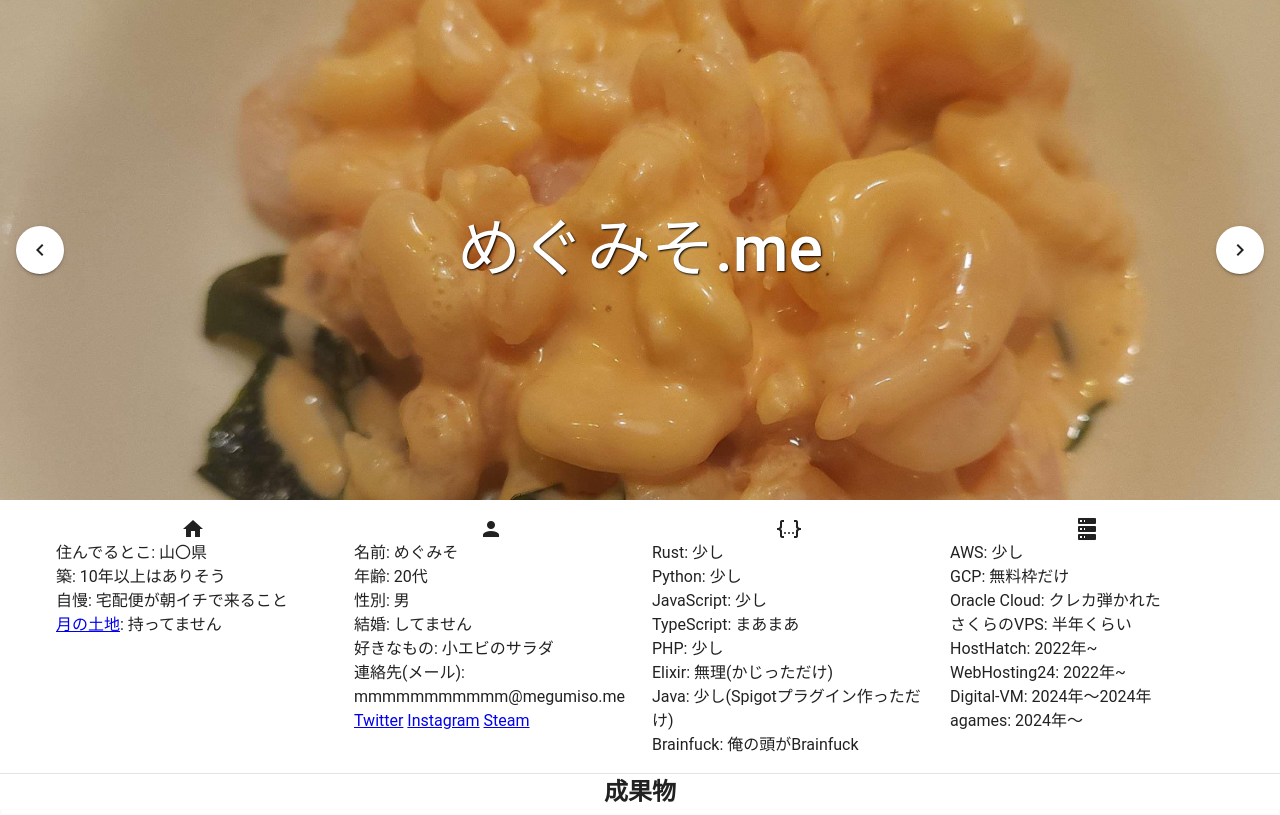
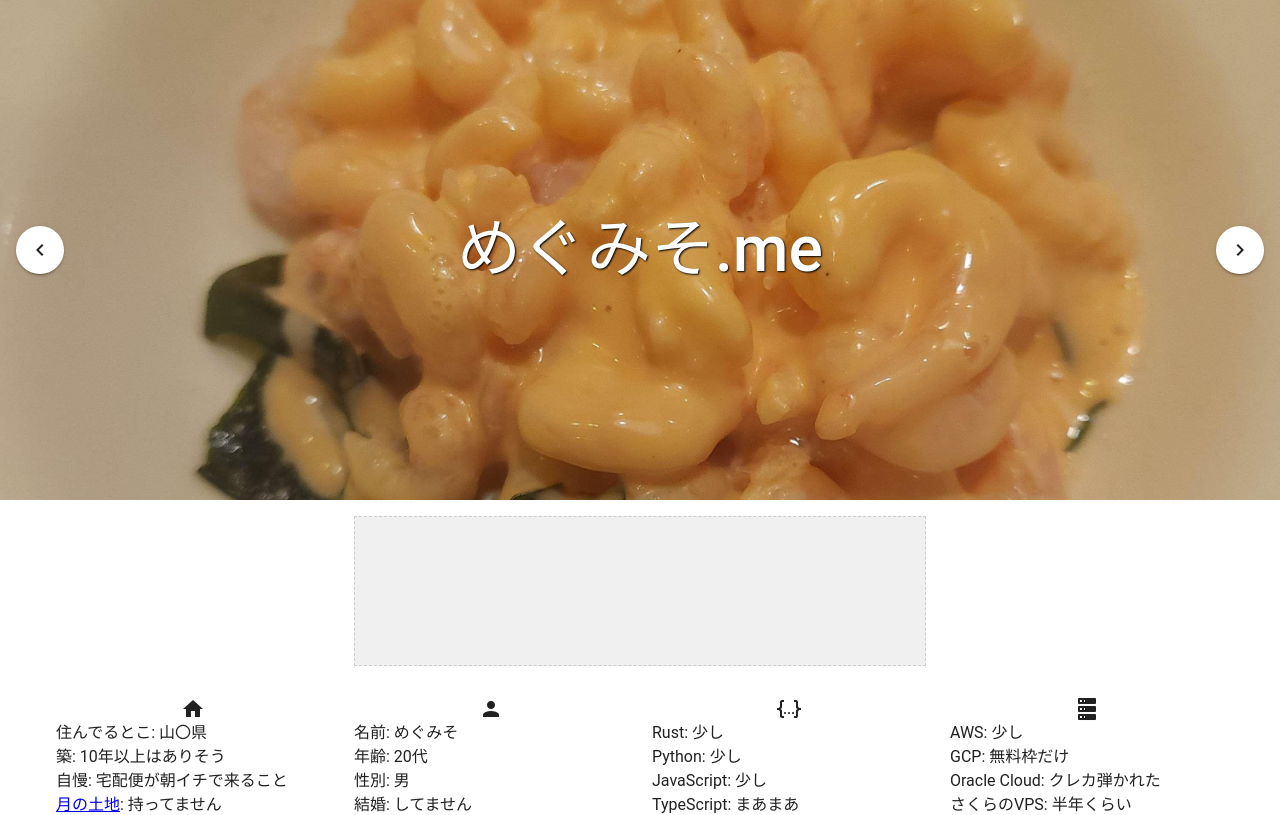
Before and after one commit to Megumiso/megumiso.me, a Vue app: page / in a window 1280 px wide. Shown: the top 815 px of the page. Built offline with nearby package versions, Linux system fonts and the light colour scheme.

Commit message:
画像確保用のスペース

```diff
--- a/src/pages/index.vue
+++ b/src/pages/index.vue
@@ -22,6 +22,17 @@
       画像のネタがない
     </v-carousel-item>
   </v-carousel>
+  <div align="center">
+    <v-container style="height: 180px;">
+      <v-row align="center" justify="center">
+        <v-col cols="12" sm="6">
+          <div style="height: 150px; background-color: #f0f0f0; border: 1px dashed #ccc;">
+            <!-- ここに後から画像を追加 -->
+          </div>
+        </v-col>
+      </v-row>
+    </v-container>
+  </div>
   <v-container>
     <v-row>
       <v-col cols="12" sm="3">
```
